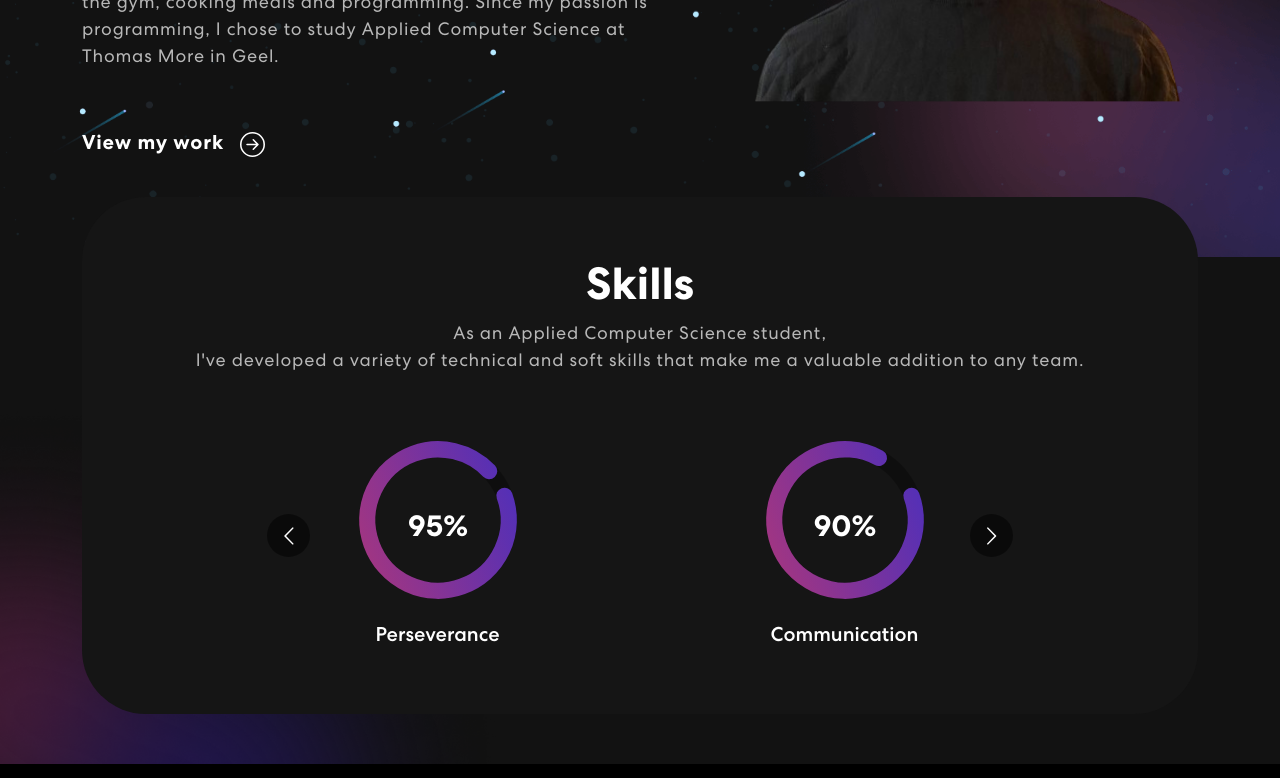
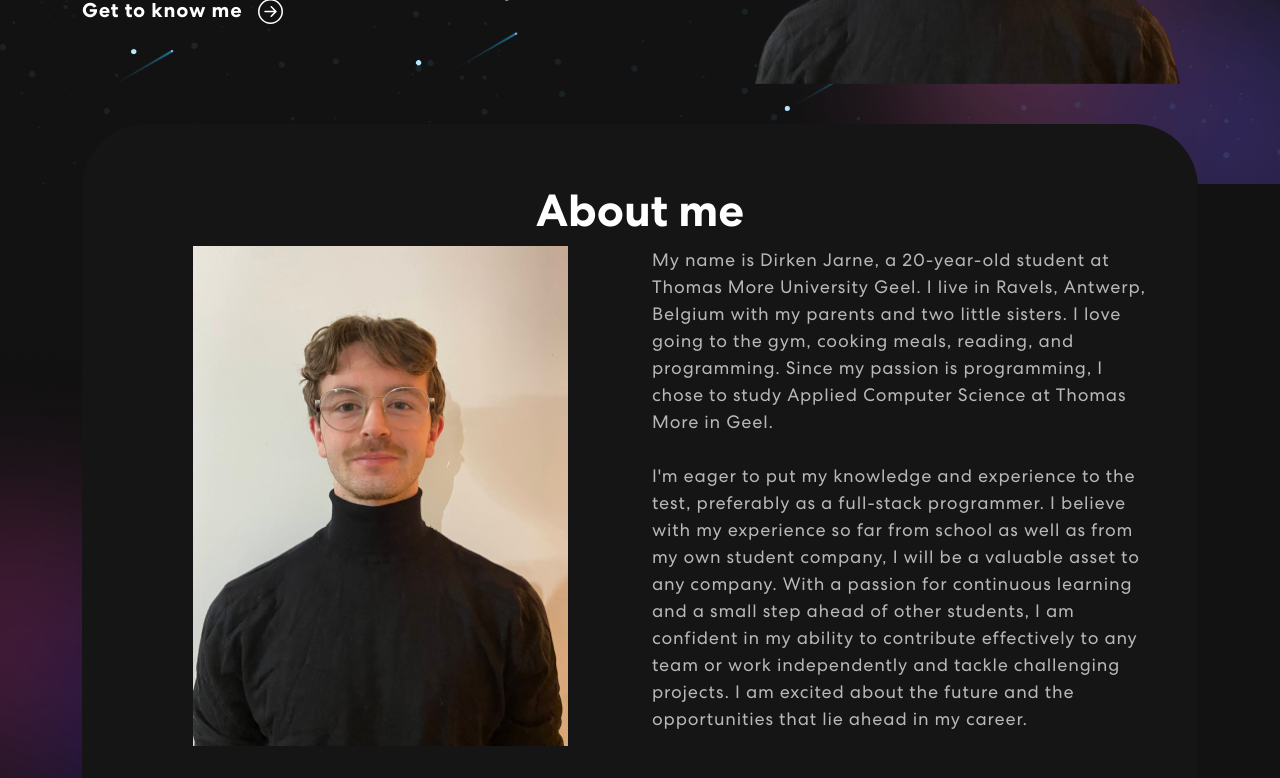
Before and after one commit to JarneDirken/2024-PortfolioWebsite, a React (Create React App) app: page / in a window 1280 px wide. Shown: the part 540-1318 px from the top of the page. Built offline with nearby package versions, Linux system fonts and the light colour scheme.

Commit message:
added about me and minor fixes

```diff
--- a/src/App.css
+++ b/src/App.css
@@ -269,10 +269,13 @@ nav.navbar .navbar-toggler[aria-expanded="true"] .navbar-toggler-icon {
   color: #fff;
   font-weight: 700;
   font-size: 20px;
-  margin-top: 60px;
+  margin-top: 40px;
   letter-spacing: 0.8px;
   display: flex;
   align-items: center;
+}
+.bannerButton {
+  margin-top: 15px !important;
 }
 .banner button svg {
   font-size: 25px;
@@ -286,7 +289,7 @@ nav.navbar .navbar-toggler[aria-expanded="true"] .navbar-toggler-icon {
 .banner img {
   animation: updown 3s linear infinite;
 }
-@keyframes updown {
+/* @keyframes updown {
     0% {
         transform: translateY(-20px);
     }
@@ -296,9 +299,74 @@ nav.navbar .navbar-toggler[aria-expanded="true"] .navbar-toggler-icon {
     100% {
         transform: translateY(-20px);
     }
+} */
+
+.bannerImage {
+  margin-top: -2rem;
 }
+
 .txt-rotate > .wrap {
   border-right: 0.08em solid #666;
+}
+
+/************ About Css ************/
+.about {
+  padding: 0 0 50px 0;
+  position: relative;
+}
+
+.about-bx {
+  background: #151515;
+  border-radius: 64px;
+  text-align: center;
+  padding: 60px 50px;
+  margin-top: -60px;
+}
+
+.about h2 {
+  font-size: 45px;
+  font-weight: 700;
+}
+
+.about p {
+  color: #B8B8B8;
+  font-size: 18px;
+  letter-spacing: 0.8px;
+  line-height: 1.5em;
+  margin: 0px 0 45px 0;
+  text-align: left;
+}
+
+.image-container {
+  position: relative;
+  display: inline-block;
+}
+
+.image-container img {
+  display: block;
+  max-width: 100%;
+  height: 500px;
+}
+
+/* .image-container::after {
+  content: "";
+  position: absolute;
+  top: -10px;
+  left: -10px;
+  right: -10px;
+  width: calc(100% + 20px);
+  height: calc(100% + 20px);
+  border: 5px solid var(--border-color, #8c52ff);
+  z-index: 1;
+} */
+
+.background-image-left {
+  position: absolute;
+  left: 0;
+  bottom: 0;
+  width: 100%;
+  height: auto;
+  z-index: -1;
 }
 
 /************ Skills Css ************/
@@ -311,7 +379,6 @@ nav.navbar .navbar-toggler[aria-expanded="true"] .navbar-toggler-icon {
   border-radius: 64px;
   text-align: center;
   padding: 60px 50px;
-  margin-top: -60px;
 }
 .skill h2 {
 	font-size: 45px;
--- a/src/App.js
+++ b/src/App.js
@@ -8,12 +8,14 @@ import { Contact } from "./components/Contact";
 import { Footer } from "./components/Footer";
 import { Certificates } from "./components/Certificates";
 import { Internship } from './components/Internship';
+import { About } from './components/About';
 
 function App() {
   return (
     <div className="App">
       <NavBar />
       <Banner />
+      <About />
       <Skills />
       <Projects />
       <Certificates />
--- /dev/null
+++ b/src/components/About.js
@@ -0,0 +1,38 @@
+import React from 'react';
+import colorSharp from "../assets/img/color-sharp.png"
+import { Container, Row, Col } from "react-bootstrap";
+import Image from "../assets/img/aboutImage.jpg";
+
+export const About = () => {
+  return (
+    <section className="about" id="about">
+        <Container>
+            <div className="about-bx wow zoomIn">
+                <h2>About me</h2>
+                <Row className="aligh-items-center">
+                <Col xs={12} md={6} xl={6}>
+                    <div className="image-container">
+                        <img src={Image} alt='About' />
+                    </div>
+                </Col>
+                <Col xs={12} md={6} xl={6}>
+                <p className='aboutText'>
+                    My name is Dirken Jarne, a 20-year-old student at Thomas More University Geel.
+                    I live in Ravels, Antwerp, Belgium with my parents and two little sisters.
+                    I love going to the gym, cooking meals, reading, and programming.
+                    Since my passion is programming, I chose to study Applied Computer Science at Thomas More in Geel.
+                    <br></br><br></br>
+                    I'm eager to put my knowledge and experience to the test, preferably as a full-stack programmer.
+                    I believe with my experience so far from school as well as from my own student company, I will be a valuable asset to any company.
+                    With a passion for continuous learning and a small step ahead of other students,
+                    I am confident in my ability to contribute effectively to any team or work independently and tackle challenging projects.
+                    I am excited about the future and the opportunities that lie ahead in my career.
+                    </p>
+                </Col>
+                </Row>
+            </div>
+        </Container>
+        <img className="background-image-left" src={colorSharp} alt="Background" />
+    </section>
+  )
+}
--- a/src/components/Banner.js
+++ b/src/components/Banner.js
@@ -64,11 +64,11 @@ export const Banner = () => {
                     </span>
                   </span>
                 </h1>
-                <p>
-                My name is Dirken Jarne, a 20 year old student at Thomas More. I live in Ravels With my parents and two little sisters. I love going to the gym, cooking meals and programming. Since my passion is programming, I chose to study Applied Computer Science at Thomas More in Geel.
-                </p>
-                <button onClick={() => console.log('connect')}>
+                <button onClick={() => undefined}>
                   <a className="text-decoration-none text-white" href="#projects">View my work <ArrowRightCircle size={25} /></a>
+                </button>
+                <button onClick={() => undefined} className="bannerButton">
+                  <a className="text-decoration-none text-white" href="#about">Get to know me <ArrowRightCircle size={25} /></a>
                 </button>
               </div>}
             </TrackVisibility>
@@ -77,7 +77,7 @@ export const Banner = () => {
             <TrackVisibility>
               {({ isVisible }) =>
                 <div className={isVisible ? "animate__animated animate__zoomIn" : ""}>
-                  <img src={headerImg} alt="Header Img"/>
+                  <img src={headerImg} alt="Header Img" className="bannerImage"/>
                 </div>}
             </TrackVisibility>
           </Col>
--- a/src/components/NavBar.js
+++ b/src/components/NavBar.js
@@ -44,6 +44,7 @@ export const NavBar = () => {
           <Navbar.Collapse id="basic-navbar-nav">
             <Nav className="ms-auto">
               <Nav.Link href="#home" className={activeLink === 'home' ? 'active navbar-link' : 'navbar-link'} onClick={() => onUpdateActiveLink('home')}>Home</Nav.Link>
+              <Nav.Link href="#about" className={activeLink === 'about' ? 'active navbar-link' : 'navbar-link'} onClick={() => onUpdateActiveLink('about')}>About</Nav.Link>
               <Nav.Link href="#skills" className={activeLink === 'skills' ? 'active navbar-link' : 'navbar-link'} onClick={() => onUpdateActiveLink('skills')}>Skills</Nav.Link>
               <Nav.Link href="#projects" className={activeLink === 'projects' ? 'active navbar-link' : 'navbar-link'} onClick={() => onUpdateActiveLink('projects')}>Projects</Nav.Link>
               <Nav.Link href="#certificates" className={activeLink === 'certificates' ? 'active navbar-link' : 'navbar-link'} onClick={() => onUpdateActiveLink('certificates')}>Certificates</Nav.Link>
--- a/src/components/Projects.js
+++ b/src/components/Projects.js
@@ -51,7 +51,7 @@ export const Projects = () => {
       description: "Web Development & Marketing",
       imgUrl: dirkendigital,
       moreInfo: "DirkenDigital is my personal student venture, and I'm thrilled to embark on this endeavor. I believe that engaging in a student enterprise brings numerous advantages. Participating in this venture allows me to mature quickly, take control of my destiny, project a professional image, and enhance my communication and client interaction skills.<br><br> Overall, such an experience is bound to have a positive impact on various aspects of my life. The skills and knowledge I acquire during this journey will undoubtedly prove valuable in the future, whether in my professional career or when running my own business. This marks a significant step in the right direction for me.",
-      liveWebsiteLink: "https://www.dirkendigital.be",
+      liveWebsiteLink: "https://www.dirkendigital.be/cases",
       images: [showcaseDirkenDigital1, showcaseDirkenDigital2],
     },
     {
--- a/src/components/Skills.js
+++ b/src/components/Skills.js
@@ -1,7 +1,7 @@
 import React from 'react';
 import Carousel from 'react-multi-carousel';
 import 'react-multi-carousel/lib/styles.css';
-import colorSharp from "../assets/img/color-sharp.png"
+import colorSharp from "../assets/img/color-sharp2.png"
 import DynamicMeter from "./Meter";
 
 export const Skills = () => {
@@ -63,7 +63,7 @@ export const Skills = () => {
                 </div>
             </div>
         </div>
-        <img className="background-image-left" src={colorSharp} alt="Background" />
+        <img className="background-image-right" src={colorSharp} alt="Background" />
     </section>
   )
 }
```
Also changed, not shown: src/assets/img/aboutImage.jpg (added).
